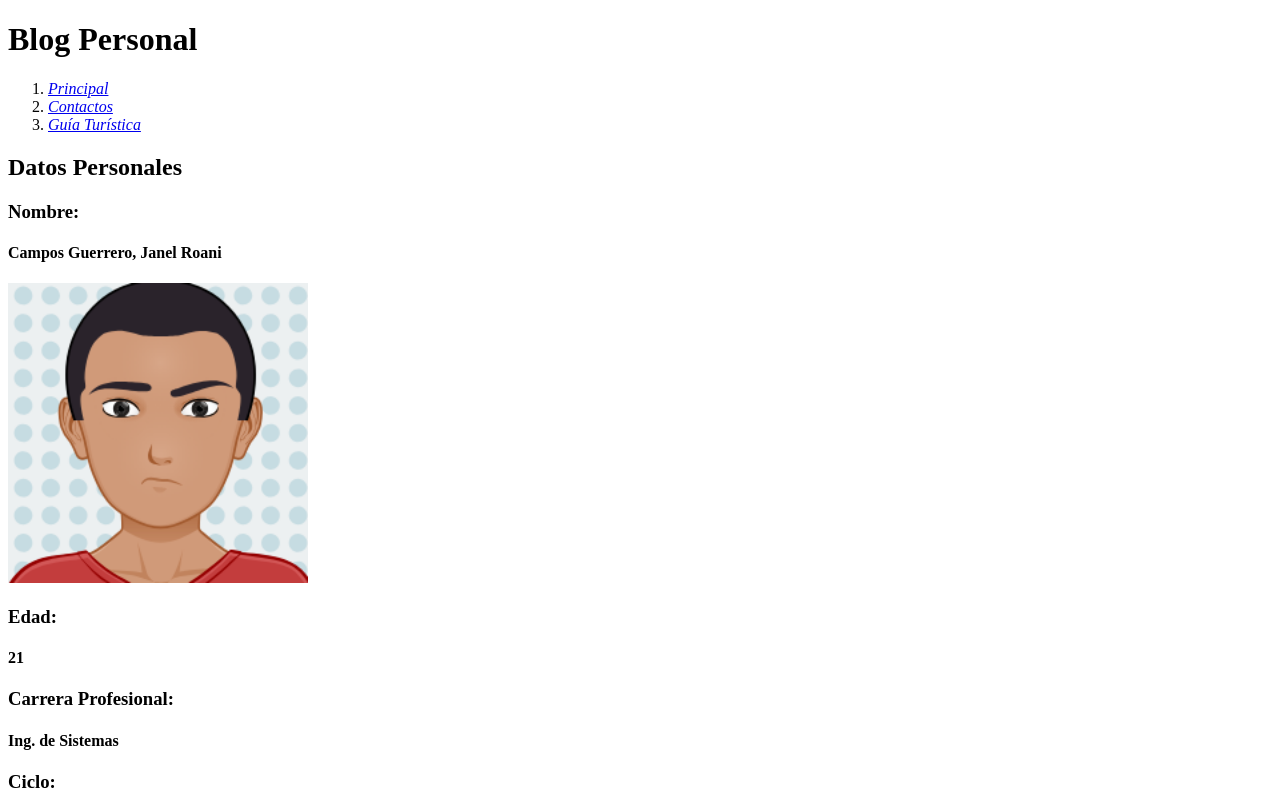
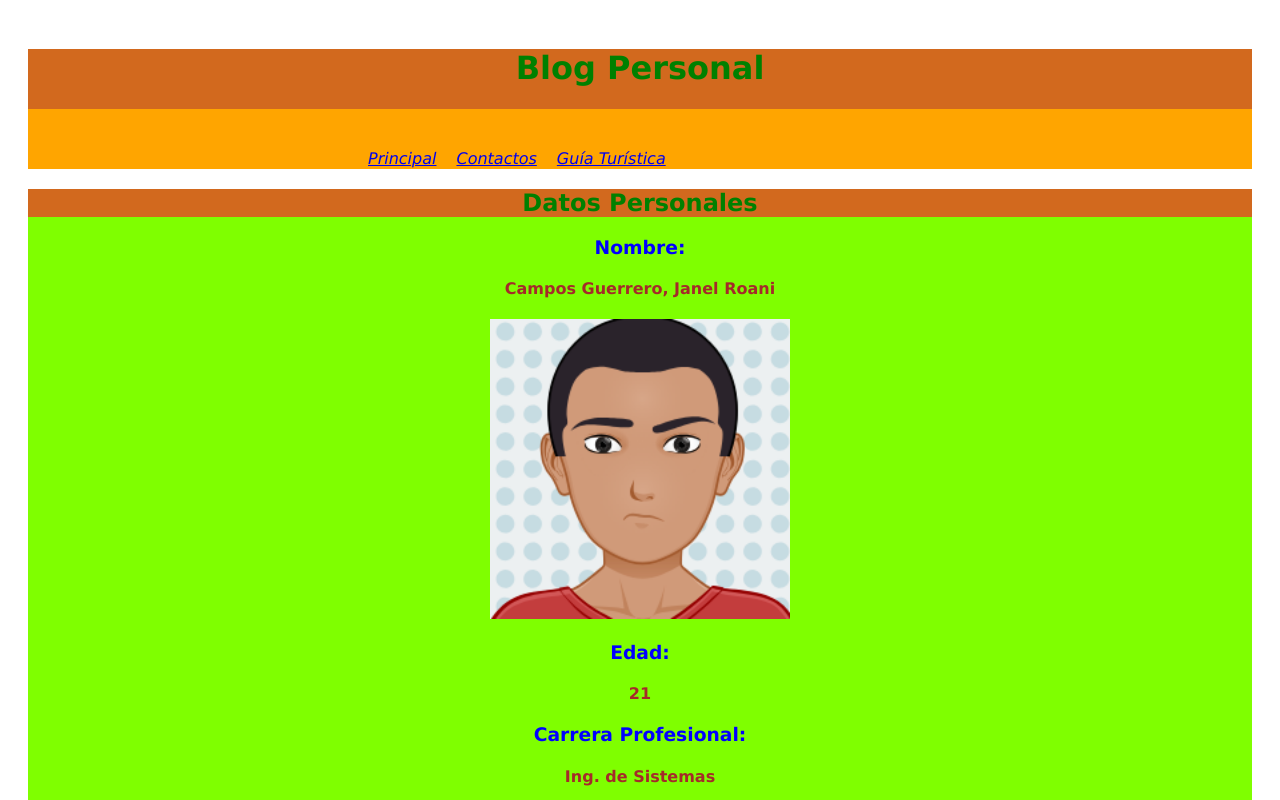
Before and after one commit to JanelCampos/JanelCampos.github.io, a plain HTML site: page index.html in a window 1280 px wide. Shown: the top 800 px of the page. Drawn offline with Linux system fonts and the light colour scheme.

Commit message:
inclusion de css

```diff
--- /dev/null
+++ b/css/estilosContactos.css
@@ -0,0 +1,37 @@
+body {
+    padding: 25px;
+    background-color: darkkhaki;
+}
+
+h1 {
+    text-align: center;
+    color: green;
+    font-size: 100px;
+}
+
+nav {
+    background-color: yellow;
+}
+
+ol {
+    margin-left: 300px;
+}
+
+li {
+    display: block;
+    float: left;
+    padding: 10px;
+}
+
+section {
+    margin-top: 60px;
+    text-align: center;
+}
+
+th {
+    background-color: blue;
+}
+
+caption {
+    color: red;
+}
--- /dev/null
+++ b/css/estilosIndex.css
@@ -0,0 +1,50 @@
+body {
+    padding: 20px;
+    font-family: Verdana, Geneva, Tahoma, sans-serif;
+}
+
+h1 {
+    color: green;
+    text-align: center;
+}
+
+h2 {
+    color: green;
+}
+
+h3 {
+    color: blue;
+}
+
+h4 {
+    color: brown;
+}
+
+nav {
+    background-color: orange;
+}
+
+ul {
+    margin-left: 300px;
+    padding: 30px;
+}
+
+li {
+    display: block;
+    float: left;
+    padding: 10px;
+}
+
+footer {
+    font-family: Cambria, Cochin, Georgia, Times, 'Times New Roman', serif;
+    text-align: right;
+}
+
+header {
+    background-color: chocolate;
+}
+
+section {
+    background-color: chartreuse;
+    text-align: center;
+}
--- a/index.html
+++ b/index.html
@@ -10,17 +10,18 @@
     <meta http-equiv="refresh" content="30; URL=./index.html">
     <title>Página Principal</title>
     <link rel="icon" type="image/png" href="icon/roani.png">
+    <link rel="stylesheet" href="css/estilosIndex.css">
 </head>
 
 <body>
     <header>
         <h1><strong>Blog Personal</strong></h1>
         <nav>
-            <ol>
+            <ul>
                 <li><a href="index.html"><em>Principal</em></a></li>
                 <li><a href="contactos.html"><em>Contactos</em></a></li>
                 <li><a href="turismo.html"><em>Guía Turística</em></a></li>
-            </ol>
+            </ul>
         </nav>
     </header>
     <section>
@@ -60,7 +61,7 @@
             </div>
         </article>
         <article>
-            <audio autoplay>
+            <audio controls>
                 <source src="audio/Avicii - Wake Me Up (Official Video)(M4A_128K).m4a">
             </audio>
         </article>
```
Also changed, not shown: contactos.html (+8 -5 lines), turismo.html (+1 -0 lines), css/estilosGuia.css (added).
